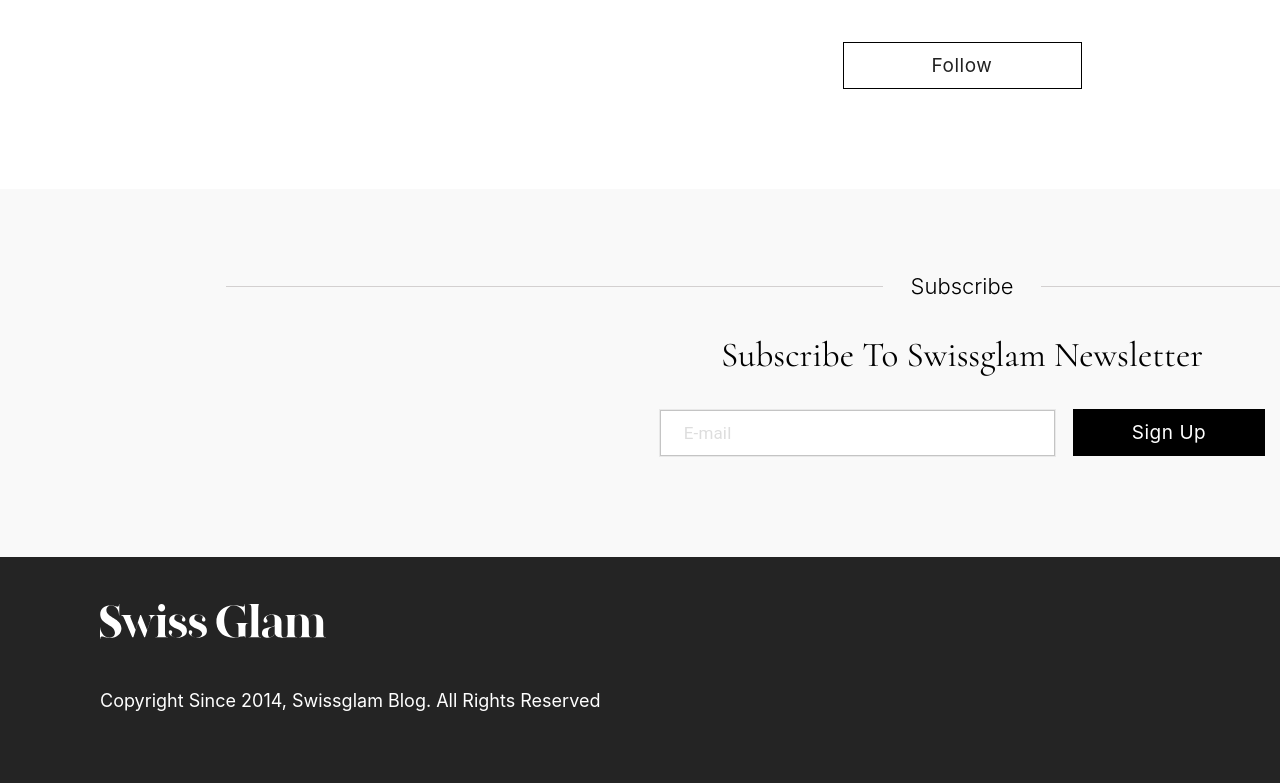
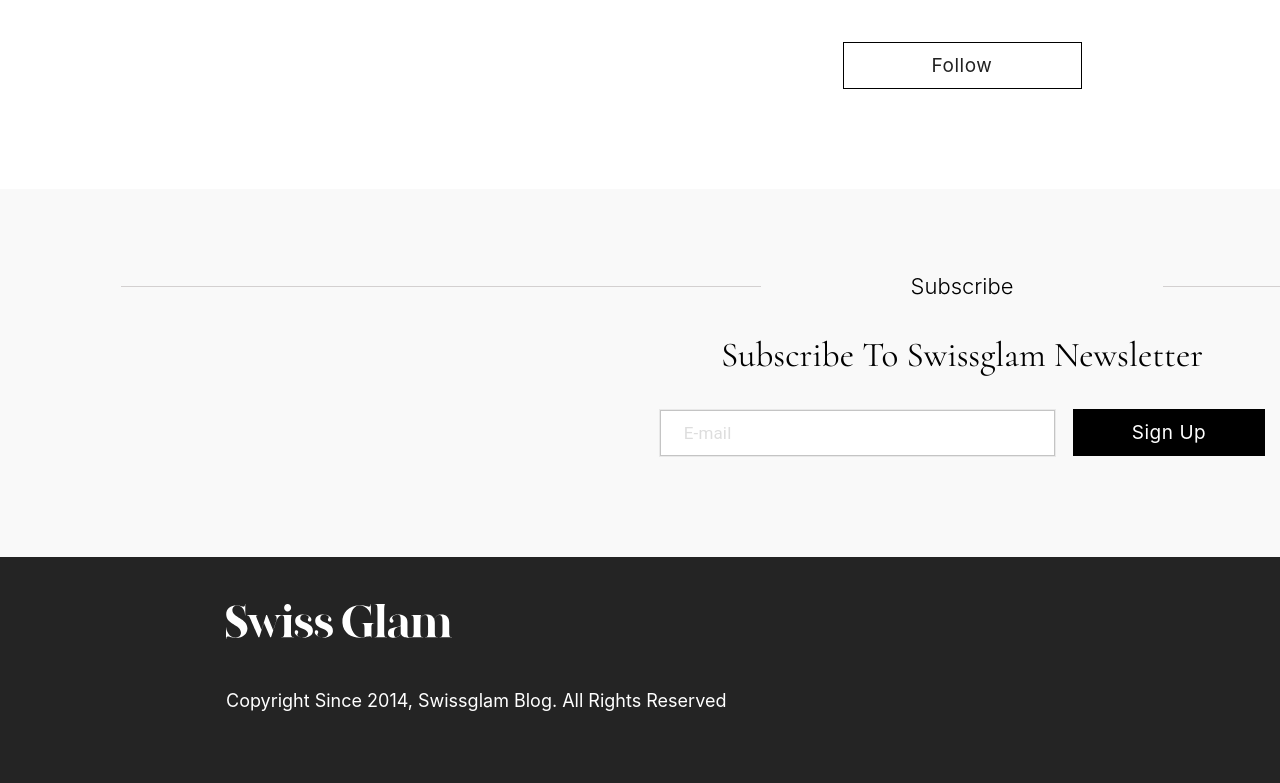
Before and after one commit to gvonbergen/swissglam, a Gatsby site: page / in a window 1280 px wide. Shown: the part 2823-3606 px from the top of the page. Built offline with nearby package versions, Linux system fonts and the light colour scheme; Gatsby itself is replaced by a stand-in of ours.

Commit message:
Homepage Completed

```diff
--- a/src/components/Header.js
+++ b/src/components/Header.js
@@ -96,7 +96,7 @@
               indicatorColor="secondary"
               TabIndicatorProps={{
                 style: {
-                  height: "1px",
+                  height: "2px",
                   color: "#000000",
                 },
               }}
--- a/src/styles/FooterStyles.js
+++ b/src/styles/FooterStyles.js
@@ -2,17 +2,19 @@
 
 const useStyles = makeStyles(() => ({
   root: {
-    padding: "84px 226px 0",
+    padding: "84px 0 0",
     textAlign: "center",
     backgroundColor: "#F9F9F9",
+    width: "1924px",
+    margin: "0 auto",
   },
   textContainer: {
     display: "flex",
-    justifyContent: "space-between",
+    justifyContent: "space-evenly",
     marginBottom: "35px",
   },
   line: {
-    width: "661px",
+    width: "640px",
     height: "1px",
     lineHeight: "1px",
     backgroundColor: "#D3D0D0",
@@ -66,9 +68,8 @@
     backgroundColor: "#242424",
     display: "flex",
     height: "179px",
-    margin: "0 -226px",
     justifyContent: "space-between",
-    padding: "47px 100px 0",
+    padding: "47px 226px 0",
   },
   logoDiv: {
     display: "flex",
--- a/src/styles/InstaStyles.js
+++ b/src/styles/InstaStyles.js
@@ -2,12 +2,14 @@
 
 const useStyles = makeStyles(() => ({
   root: {
-    padding: "83px 226px 0",
+    padding: "83px 0 0",
     textAlign: "center",
+    width: "1924px",
+    margin: "0 auto",
   },
   textContainer: {
     display: "flex",
-    justifyContent: "space-between",
+    justifyContent: "space-evenly",
     marginBottom: "45px",
   },
   line: {
```
Also changed, not shown: src/pages/index.js (+6 -6 lines).
